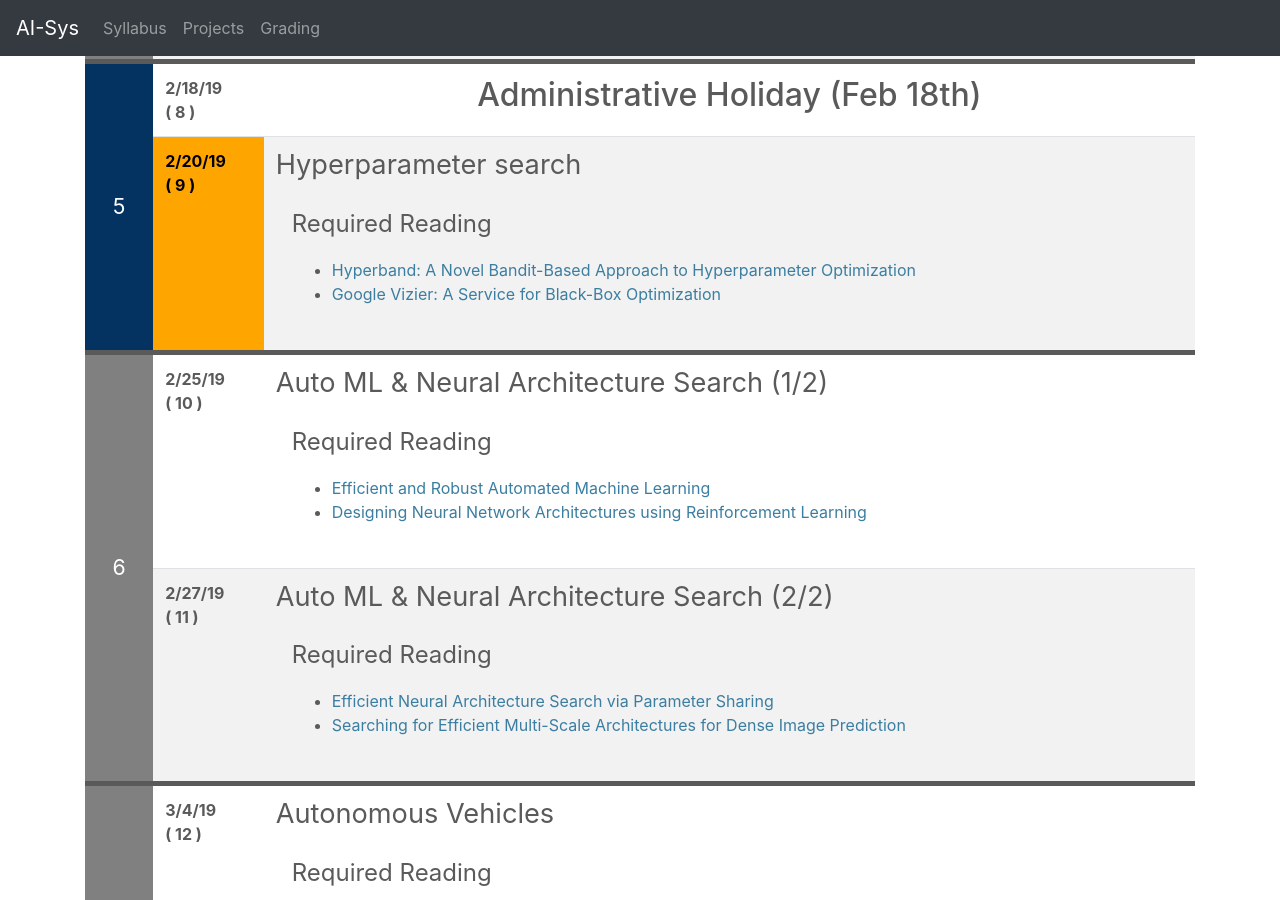
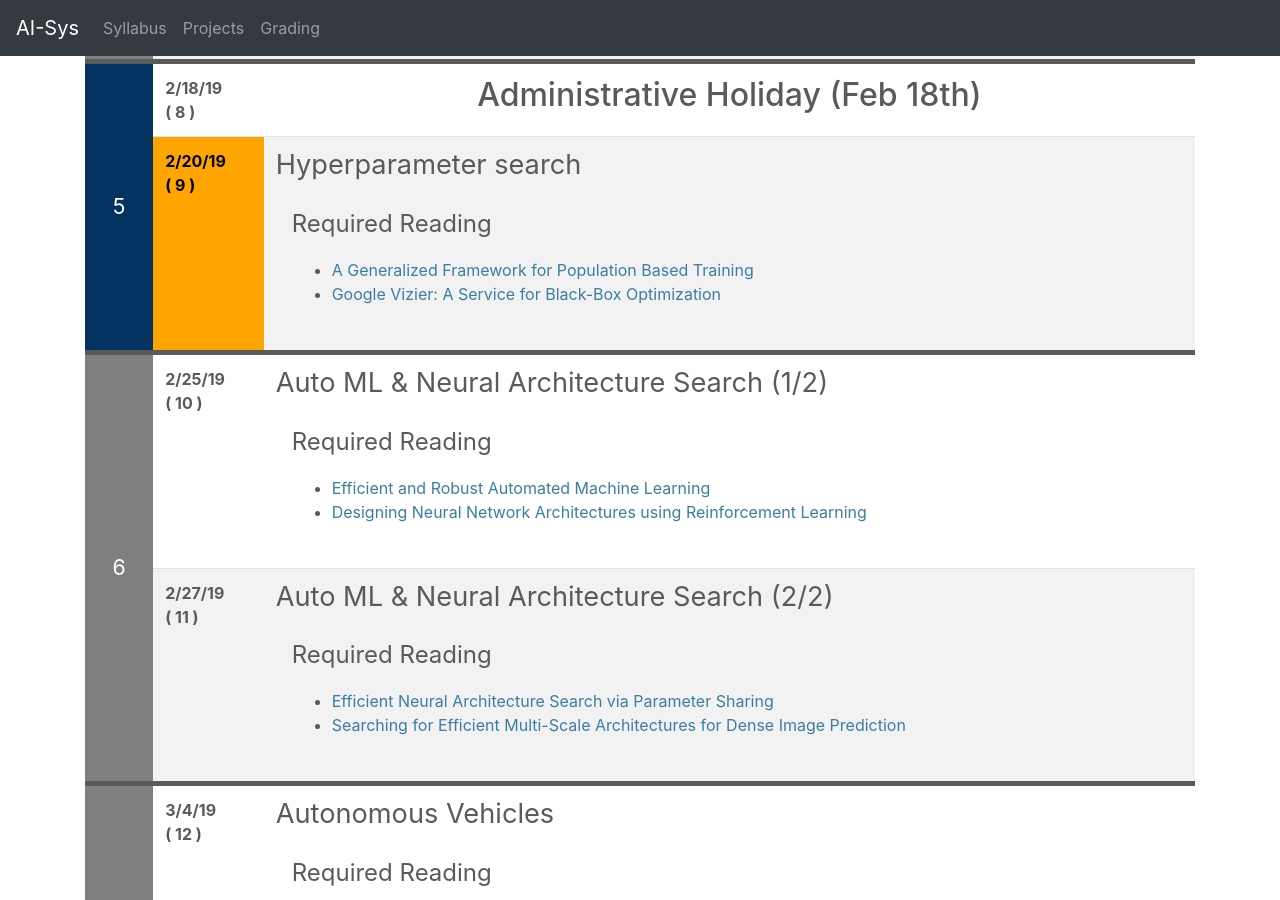
Before and after one commit to ucbrise/cs294-ai-sys-sp19, a Jekyll site: the page built from index.md, in a window 1280 px wide and 900 px high, scrolled down 3678 px. Built offline with Jekyll 4.4.1, drawn with Linux system fonts in a browser that asks for light colours; nearby versions of some CDN libraries; our own code applies the rules of GitHub Pages for plain Markdown files.

Commit message:
Update index.md (#7)

```diff
--- a/index.md
+++ b/index.md
@@ -368,7 +368,7 @@ If you find some of the reading confusing and want a more gentle introduction, t
 <div class="reading">
 <div class="required_reading" markdown="1">
 
-* [Hyperband: A Novel Bandit-Based Approach to Hyperparameter Optimization](https://arxiv.org/pdf/1603.06560.pdf)
+* [A Generalized Framework for Population Based Training](https://arxiv.org/pdf/1902.01894.pdf)
 * [Google Vizier: A Service for Black-Box Optimization](https://research.google.com/pubs/archive/46180.pdf)
 
 </div>
```
